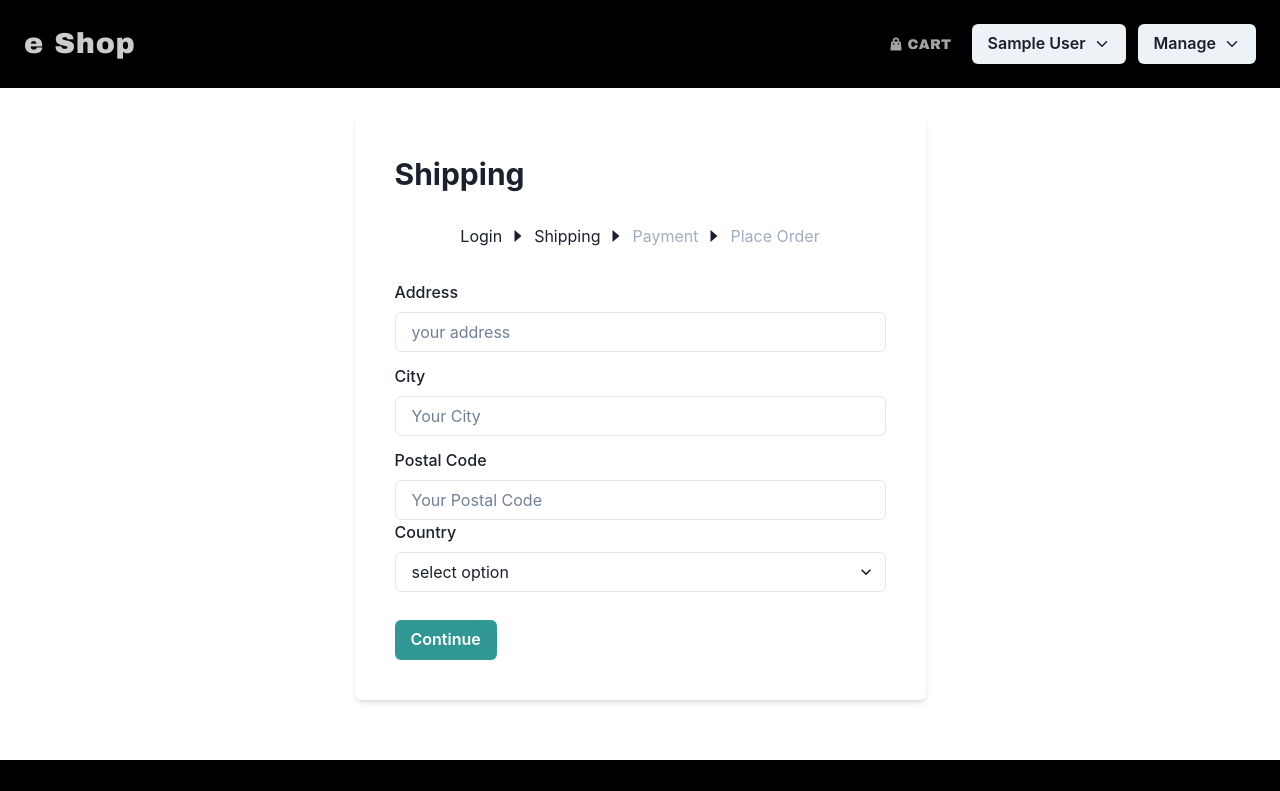
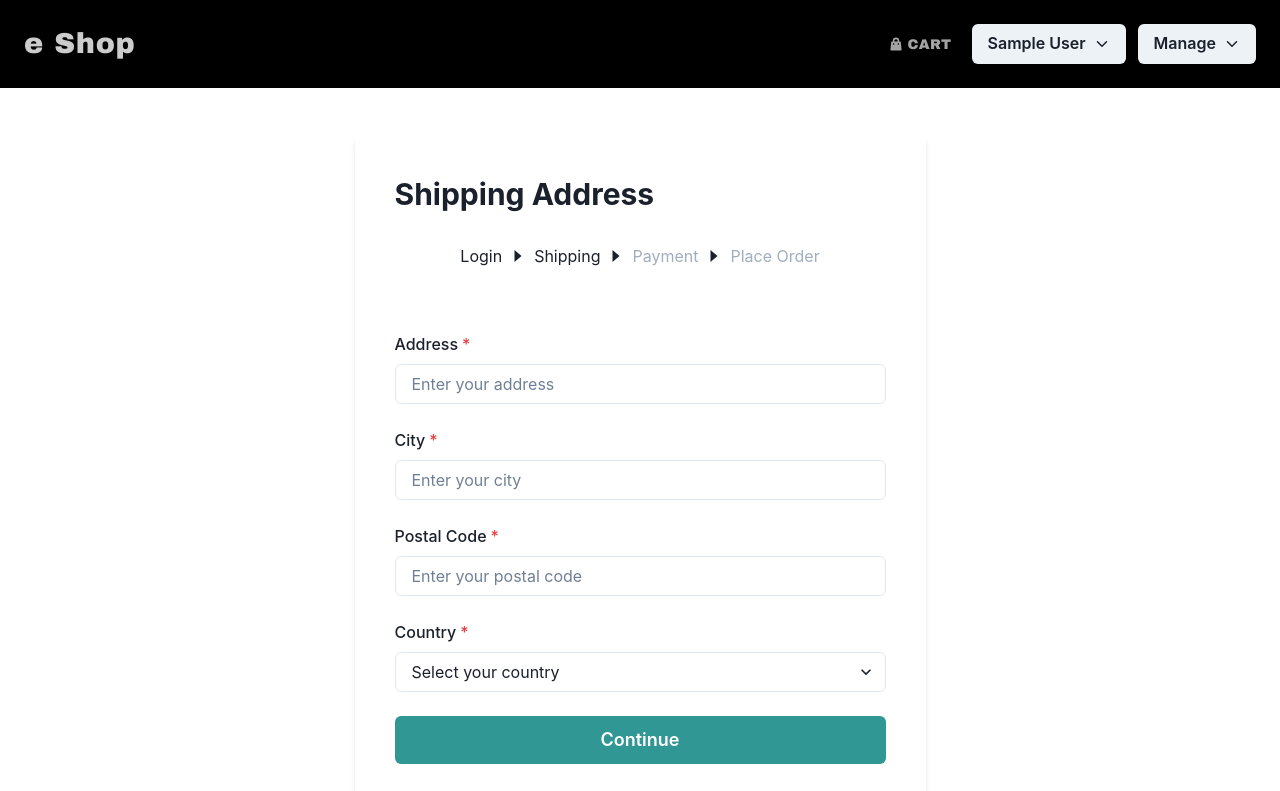
Before and after one commit to SatyamDevGenie/eShop, a React (Create React App) app in the folder frontend/: page /shipping in a window 1280 px wide. Shown: the top 791 px of the page. Built offline with nearby package versions, Linux system fonts and the light colour scheme; sample sign-in values are in the browser's storage.

Commit message:
Shipping Sreen uodated

```diff
--- a/frontend/src/screens/ShippingScreen.js
+++ b/frontend/src/screens/ShippingScreen.js
@@ -7,15 +7,16 @@ import {
   Input,
   Select,
   Spacer,
+  VStack,
+  Box,
 } from "@chakra-ui/react";
 import { useEffect, useState } from "react";
 import { useDispatch, useSelector } from "react-redux";
 import { useNavigate } from "react-router-dom";
-
 import { saveShippingAddress } from "../actions/cartActions";
 import CheckoutSteps from "../components/CheckoutSteps";
+import { countries } from "../data/countries";
 import FormContainer from "../components/FormContainer";
-import { countries } from "../data/countries";
 
 const ShippingScreen = () => {
   const dispatch = useDispatch();
@@ -47,60 +48,64 @@ const ShippingScreen = () => {
   }, [navigate, userInfo]);
 
   return (
-    <Flex w="full" alignItems="center" justifyContent="center" py="5">
+    <Flex w="full" alignItems="center" justifyContent="center" py="10">
       <FormContainer>
-        <Heading as="h2" mb="8" fontSize="3xl">
-          Shipping
+        <Heading as="h2" mb="8" fontSize="3xl" fontWeight="bold">
+          Shipping Address
         </Heading>
+
+        {/* Checkout Steps */}
+        <Box mb="8">
           <CheckoutSteps step1 step2 />
+        </Box>
 
+        {/* Shipping Form */}
         <form onSubmit={submitHandler}>
-          <FormControl id="address">
-            <FormLabel htmlFor="address">Address</FormLabel>
+          <VStack spacing="6" align="stretch">
+            {/* Address Field */}
+            <FormControl id="address" isRequired>
+              <FormLabel>Address</FormLabel>
               <Input
-              id="address"
                 type="text"
-              placeholder="your address"
+                placeholder="Enter your address"
                 value={address}
                 onChange={(e) => setAddress(e.target.value)}
+                focusBorderColor="teal.500"
               />
             </FormControl>
 
-          <Spacer h="3" />
-
-          {/* City */}
-          <FormControl id="city">
-            <FormLabel htmlFor="city">City</FormLabel>
+            {/* City Field */}
+            <FormControl id="city" isRequired>
+              <FormLabel>City</FormLabel>
               <Input
-              id="city"
                 type="text"
-              placeholder="Your City"
+                placeholder="Enter your city"
                 value={city}
                 onChange={(e) => setCity(e.target.value)}
+                focusBorderColor="teal.500"
               />
             </FormControl>
 
-          <Spacer h="3" />
-
-          {/* Postal Code */}
-          <FormControl id="postalCode">
-            <FormLabel htmlFor="postalCode">Postal Code</FormLabel>
+            {/* Postal Code Field */}
+            <FormControl id="postalCode" isRequired>
+              <FormLabel>Postal Code</FormLabel>
               <Input
-              id="postalCode"
                 type="text"
-              placeholder="Your Postal Code"
+                placeholder="Enter your postal code"
                 value={postalCode}
                 onChange={(e) => setPostalCode(e.target.value)}
+                focusBorderColor="teal.500"
               />
             </FormControl>
 
-          {/* Country */}
-          <FormControl id="country">
-            <FormLabel htmlFor="country">Country</FormLabel>
+            {/* Country Field */}
+            <FormControl id="country" isRequired>
+              <FormLabel>Country</FormLabel>
               <Select
                 value={country}
                 onChange={(e) => setCountry(e.target.value)}
-              placeholder="select option"
+                placeholder="Select your country"
+                focusBorderColor="teal.500"
               >
                 {countries.map((country) => (
                   <option key={country} value={country}>
@@ -110,11 +115,17 @@ const ShippingScreen = () => {
               </Select>
             </FormControl>
 
-          <Spacer h="3" />
-
-          <Button type="submit" colorScheme="teal" mt="4">
+            {/* Submit Button */}
+            <Button
+              type="submit"
+              colorScheme="teal"
+              size="lg"
+              w="full"
+              _hover={{ bg: "teal.600" }}
+            >
               Continue
             </Button>
+          </VStack>
         </form>
       </FormContainer>
     </Flex>
@@ -122,3 +133,133 @@ const ShippingScreen = () => {
 };
 
 export default ShippingScreen;
+
+
+
+
+
+
+// import {
+//   Button,
+//   Flex,
+//   FormControl,
+//   FormLabel,
+//   Heading,
+//   Input,
+//   Select,
+//   Spacer,
+// } from "@chakra-ui/react";
+// import { useEffect, useState } from "react";
+// import { useDispatch, useSelector } from "react-redux";
+// import { useNavigate } from "react-router-dom";
+
+// import { saveShippingAddress } from "../actions/cartActions";
+// import CheckoutSteps from "../components/CheckoutSteps";
+// import FormContainer from "../components/FormContainer";
+// import { countries } from "../data/countries";
+
+// const ShippingScreen = () => {
+//   const dispatch = useDispatch();
+//   const navigate = useNavigate();
+
+//   const cart = useSelector((state) => state.cart);
+//   const { shippingAddress } = cart;
+
+//   const userLogin = useSelector((state) => state.userLogin);
+//   const { userInfo } = userLogin;
+
+//   const [address, setAddress] = useState(shippingAddress.address || "");
+//   const [city, setCity] = useState(shippingAddress.city || "");
+//   const [postalCode, setPostalCode] = useState(
+//     shippingAddress.postalCode || ""
+//   );
+//   const [country, setCountry] = useState(shippingAddress.country || "");
+
+//   const submitHandler = (e) => {
+//     e.preventDefault();
+//     dispatch(saveShippingAddress({ address, city, postalCode, country }));
+//     navigate("/payment");
+//   };
+
+//   useEffect(() => {
+//     if (!userInfo) {
+//       navigate("/login");
+//     }
+//   }, [navigate, userInfo]);
+
+//   return (
+//     <Flex w="full" alignItems="center" justifyContent="center" py="5">
+//       <FormContainer>
+//         <Heading as="h2" mb="8" fontSize="3xl">
+//           Shipping
+//         </Heading>
+//         <CheckoutSteps step1 step2 />
+
+//         <form onSubmit={submitHandler}>
+//           <FormControl id="address">
+//             <FormLabel htmlFor="address">Address</FormLabel>
+//             <Input
+//               id="address"
+//               type="text"
+//               placeholder="your address"
+//               value={address}
+//               onChange={(e) => setAddress(e.target.value)}
+//             />
+//           </FormControl>
+
+//           <Spacer h="3" />
+
+//           {/* City */}
+//           <FormControl id="city">
+//             <FormLabel htmlFor="city">City</FormLabel>
+//             <Input
+//               id="city"
+//               type="text"
+//               placeholder="Your City"
+//               value={city}
+//               onChange={(e) => setCity(e.target.value)}
+//             />
+//           </FormControl>
+
+//           <Spacer h="3" />
+
+//           {/* Postal Code */}
+//           <FormControl id="postalCode">
+//             <FormLabel htmlFor="postalCode">Postal Code</FormLabel>
+//             <Input
+//               id="postalCode"
+//               type="text"
+//               placeholder="Your Postal Code"
+//               value={postalCode}
+//               onChange={(e) => setPostalCode(e.target.value)}
+//             />
+//           </FormControl>
+
+//           {/* Country */}
+//           <FormControl id="country">
+//             <FormLabel htmlFor="country">Country</FormLabel>
+//             <Select
+//               value={country}
+//               onChange={(e) => setCountry(e.target.value)}
+//               placeholder="select option"
+//             >
+//               {countries.map((country) => (
+//                 <option key={country} value={country}>
+//                   {country}
+//                 </option>
+//               ))}
+//             </Select>
+//           </FormControl>
+
+//           <Spacer h="3" />
+
+//           <Button type="submit" colorScheme="teal" mt="4">
+//             Continue
+//           </Button>
+//         </form>
+//       </FormContainer>
+//     </Flex>
+//   );
+// };
+
+// export default ShippingScreen;
```
Lines whose indentation alone changed are shown as unchanged.
